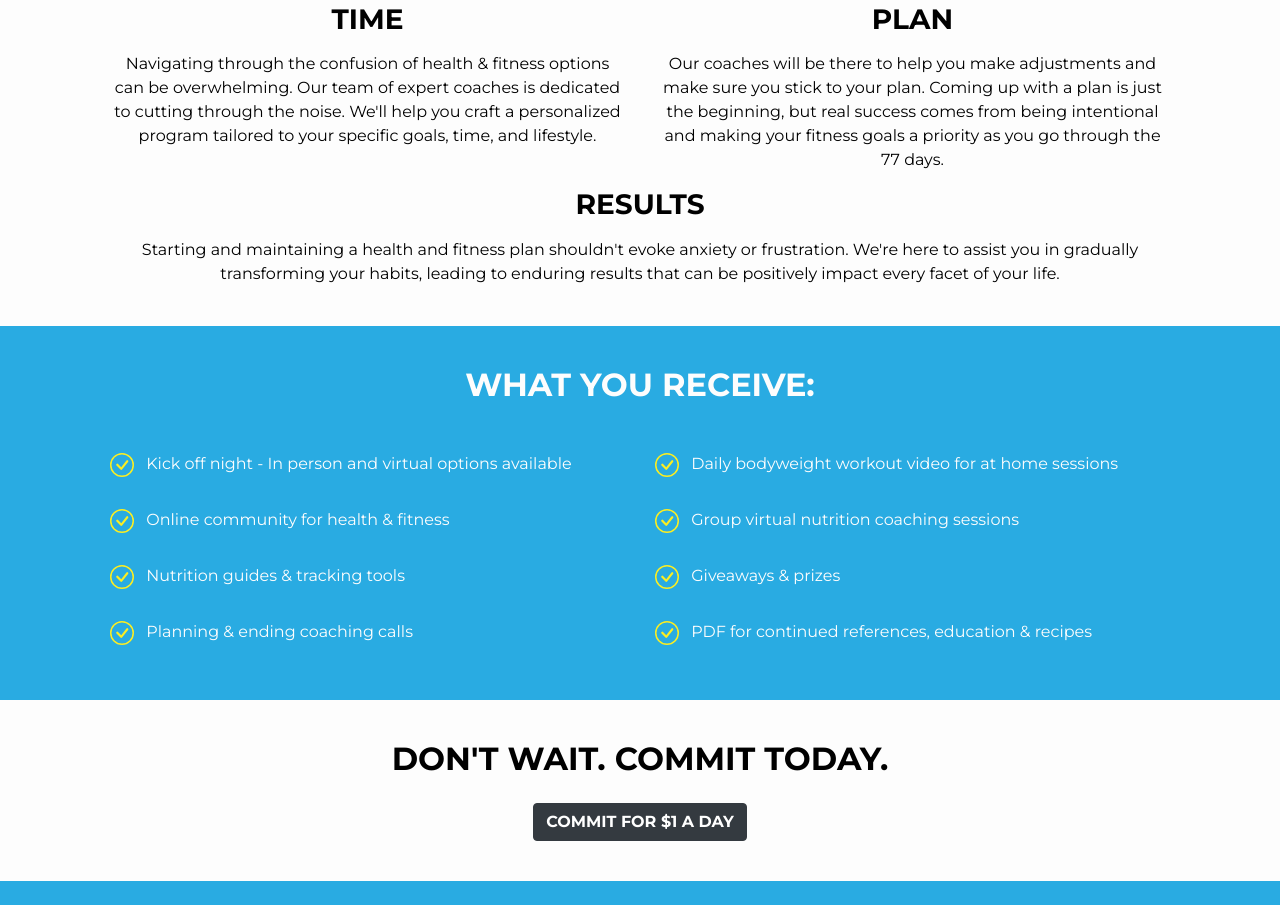
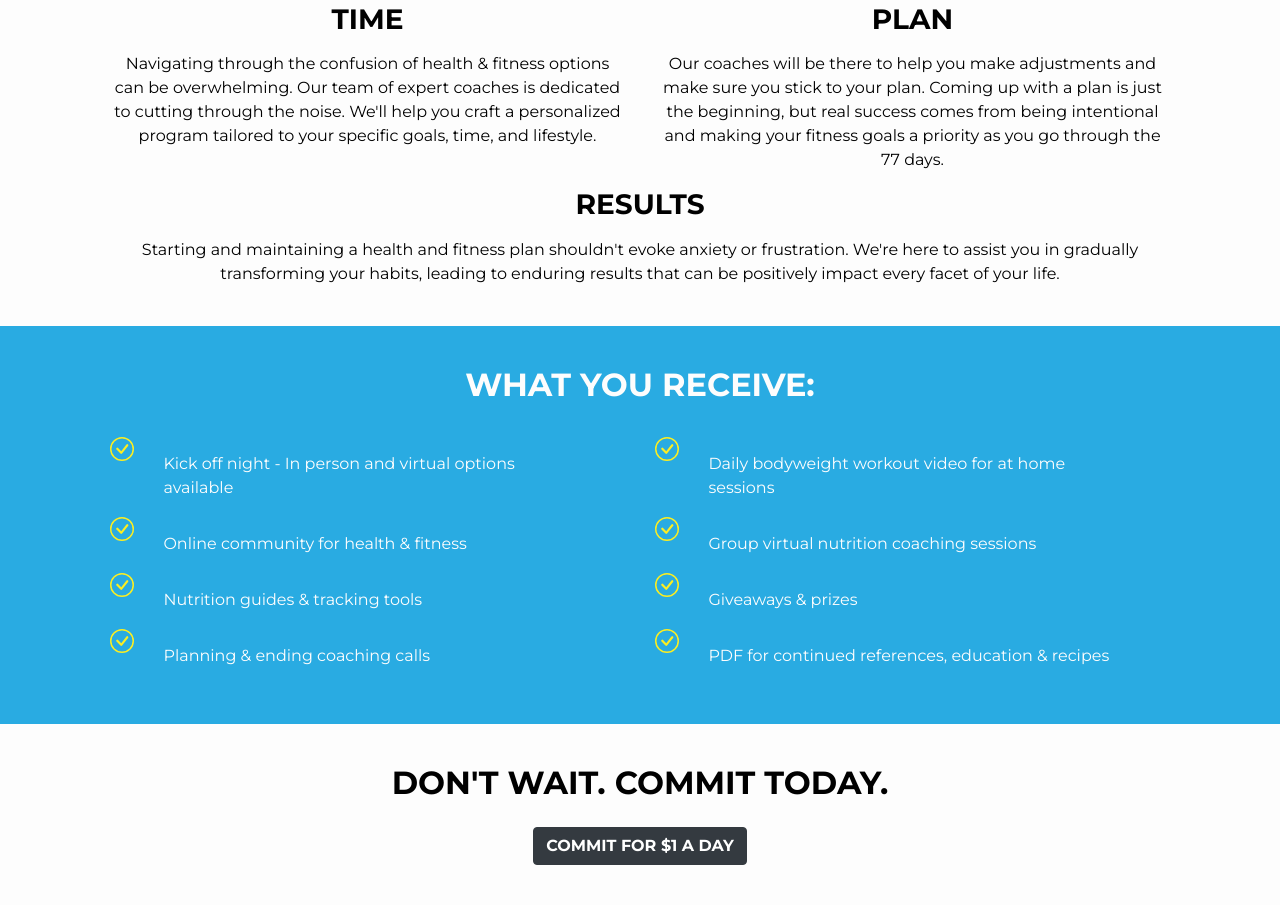
Before and after one commit to erickorth7/77-day-challenge, a plain HTML site: page index.html in a window 1280 px wide. Shown: the part 484-1389 px from the top of the page. Before the commit the page ends 1365 px from the top, so only its background shows below. Drawn offline with nearby package versions, Linux system fonts and the light colour scheme.

Commit message:
Update index.html

```diff
--- a/index.html
+++ b/index.html
@@ -57,39 +57,71 @@
                     </div>
                     <div id="feature_list" class="row">
                         <div class="col-sm-12 col-lg-6">
-                            <div class="feature">
-                                <svg xmlns="http://www.w3.org/2000/svg" width="24" height="24" fill="#FCEE21" class="bi bi-check-circle" viewBox="0 0 16 16"><path d="M8 15A7 7 0 1 1 8 1a7 7 0 0 1 0 14m0 1A8 8 0 1 0 8 0a8 8 0 0 0 0 16"/><path d="m10.97 4.97-.02.022-3.473 4.425-2.093-2.094a.75.75 0 0 0-1.06 1.06L6.97 11.03a.75.75 0 0 0 1.079-.02l3.992-4.99a.75.75 0 0 0-1.071-1.05"/></svg>
+                            <div class="feature row">
+                                <div class="col-1">
+                                    <svg class="check" xmlns="http://www.w3.org/2000/svg" width="24" height="24" fill="#FCEE21" class="bi bi-check-circle" viewBox="0 0 16 16"><path d="M8 15A7 7 0 1 1 8 1a7 7 0 0 1 0 14m0 1A8 8 0 1 0 8 0a8 8 0 0 0 0 16"/><path d="m10.97 4.97-.02.022-3.473 4.425-2.093-2.094a.75.75 0 0 0-1.06 1.06L6.97 11.03a.75.75 0 0 0 1.079-.02l3.992-4.99a.75.75 0 0 0-1.071-1.05"/></svg>
+                                </div>
+                                <div class="col-10">
                                     <p>Kick off night - In person and virtual options available</p>
                                 </div>
-                            <div class="feature">
+                            </div>
+                            <div class="feature row">
+                                <div class="col-1">
                                 <svg xmlns="http://www.w3.org/2000/svg" width="24" height="24" fill="#FCEE21" class="bi bi-check-circle" viewBox="0 0 16 16"><path d="M8 15A7 7 0 1 1 8 1a7 7 0 0 1 0 14m0 1A8 8 0 1 0 8 0a8 8 0 0 0 0 16"/><path d="m10.97 4.97-.02.022-3.473 4.425-2.093-2.094a.75.75 0 0 0-1.06 1.06L6.97 11.03a.75.75 0 0 0 1.079-.02l3.992-4.99a.75.75 0 0 0-1.071-1.05"/></svg>
+                                </div>
+                                <div class="col-10">
                                 <p>Online community for health & fitness</p>
                                 </div>
-                            <div class="feature">
+                            </div>
+                            <div class="feature row">
+                                <div class="col-1">
                                     <svg xmlns="http://www.w3.org/2000/svg" width="24" height="24" fill="#FCEE21" class="bi bi-check-circle" viewBox="0 0 16 16"><path d="M8 15A7 7 0 1 1 8 1a7 7 0 0 1 0 14m0 1A8 8 0 1 0 8 0a8 8 0 0 0 0 16"/><path d="m10.97 4.97-.02.022-3.473 4.425-2.093-2.094a.75.75 0 0 0-1.06 1.06L6.97 11.03a.75.75 0 0 0 1.079-.02l3.992-4.99a.75.75 0 0 0-1.071-1.05"/></svg>
+                                </div>
+                                <div class="col-10">
                                     <p>Nutrition guides & tracking tools</p>
                                 </div>
-                            <div class="feature">
+                            </div>
+                            <div class="feature row">
+                                <div class="col-1">
                                     <svg xmlns="http://www.w3.org/2000/svg" width="24" height="24" fill="#FCEE21" class="bi bi-check-circle" viewBox="0 0 16 16"><path d="M8 15A7 7 0 1 1 8 1a7 7 0 0 1 0 14m0 1A8 8 0 1 0 8 0a8 8 0 0 0 0 16"/><path d="m10.97 4.97-.02.022-3.473 4.425-2.093-2.094a.75.75 0 0 0-1.06 1.06L6.97 11.03a.75.75 0 0 0 1.079-.02l3.992-4.99a.75.75 0 0 0-1.071-1.05"/></svg>
+                                </div>
+                                <div class="col-10">
                                     <p>Planning & ending coaching calls</p>
                                 </div>
                             </div>
+                        </div>
                         <div class="col-sm-12 col-lg-6">
-                            <div class="feature">
+                            <div class="feature row">
+                                <div class="col-1">
                                     <svg xmlns="http://www.w3.org/2000/svg" width="24" height="24" fill="#FCEE21" class="bi bi-check-circle" viewBox="0 0 16 16"><path d="M8 15A7 7 0 1 1 8 1a7 7 0 0 1 0 14m0 1A8 8 0 1 0 8 0a8 8 0 0 0 0 16"/><path d="m10.97 4.97-.02.022-3.473 4.425-2.093-2.094a.75.75 0 0 0-1.06 1.06L6.97 11.03a.75.75 0 0 0 1.079-.02l3.992-4.99a.75.75 0 0 0-1.071-1.05"/></svg>
+                                </div>
+                                <div class="col-10">
                                     <p>Daily bodyweight workout video for at home sessions</p>
                                 </div>
-                            <div class="feature">
+                            </div>
+                            <div class="feature row">
+                                <div class="col-1">
                                     <svg xmlns="http://www.w3.org/2000/svg" width="24" height="24" fill="#FCEE21" class="bi bi-check-circle" viewBox="0 0 16 16"><path d="M8 15A7 7 0 1 1 8 1a7 7 0 0 1 0 14m0 1A8 8 0 1 0 8 0a8 8 0 0 0 0 16"/><path d="m10.97 4.97-.02.022-3.473 4.425-2.093-2.094a.75.75 0 0 0-1.06 1.06L6.97 11.03a.75.75 0 0 0 1.079-.02l3.992-4.99a.75.75 0 0 0-1.071-1.05"/></svg>
+                                </div>
+                                <div class="col-10">
                                     <p>Group virtual nutrition coaching sessions</p>
                                 </div>
-                            <div class="feature">
+                            </div>
+                            <div class="feature row">
+                                <div class="col-1">
                                     <svg xmlns="http://www.w3.org/2000/svg" width="24" height="24" fill="#FCEE21" class="bi bi-check-circle" viewBox="0 0 16 16"><path d="M8 15A7 7 0 1 1 8 1a7 7 0 0 1 0 14m0 1A8 8 0 1 0 8 0a8 8 0 0 0 0 16"/><path d="m10.97 4.97-.02.022-3.473 4.425-2.093-2.094a.75.75 0 0 0-1.06 1.06L6.97 11.03a.75.75 0 0 0 1.079-.02l3.992-4.99a.75.75 0 0 0-1.071-1.05"/></svg>
+                                </div>
+                                <div class="col-10">
                                     <p>Giveaways & prizes</p>
                                 </div>
-                            <div class="feature">
+                            </div>
+                            <div class="feature row">
+                                <div class="col-1">
                                     <svg xmlns="http://www.w3.org/2000/svg" width="24" height="24" fill="#FCEE21" class="bi bi-check-circle" viewBox="0 0 16 16"><path d="M8 15A7 7 0 1 1 8 1a7 7 0 0 1 0 14m0 1A8 8 0 1 0 8 0a8 8 0 0 0 0 16"/><path d="m10.97 4.97-.02.022-3.473 4.425-2.093-2.094a.75.75 0 0 0-1.06 1.06L6.97 11.03a.75.75 0 0 0 1.079-.02l3.992-4.99a.75.75 0 0 0-1.071-1.05"/></svg>
+                                </div>
+                                <div class="col-10">
                                     <p>PDF for continued references, education & recipes</p>
+                                </div>
                             </div>
                         </div>
                     </div>
```
Lines whose indentation alone changed are shown as unchanged.
